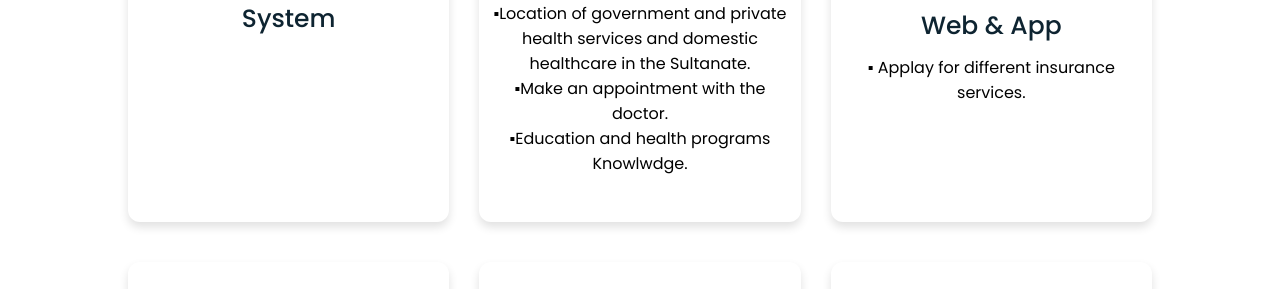
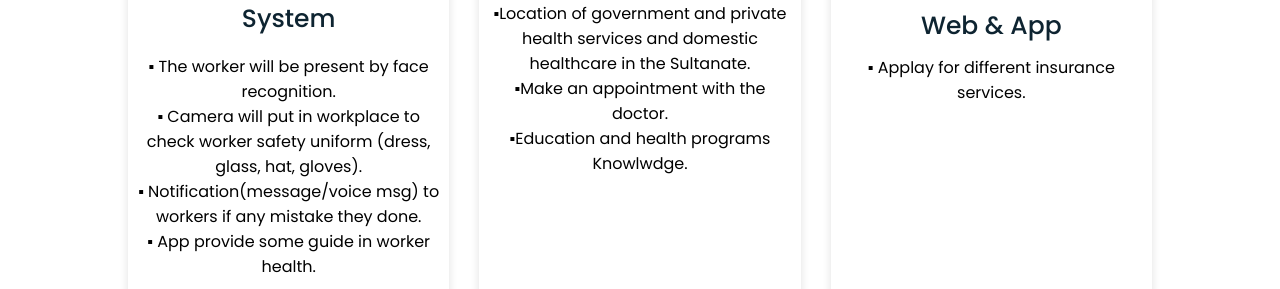
Before and after one commit to SaharAlhabsi/Profile, a plain HTML site: page index.html in a window 1280 px wide. Shown: the part 1882-2171 px from the top of the page. Drawn offline with Linux system fonts and the light colour scheme.

Commit message:
Update index.html

```diff
--- a/index.html
+++ b/index.html
@@ -87,7 +87,9 @@
                         <img class="card-img-top" src="images/helmet.jpg" /></div>
 
                     <div class="topic">AI Workplace Safety System</div>
-                    <p></p>
+                    <p class="card-text">
+                        ▪ The worker will be present by face recognition.<br/> ▪ Camera will put in workplace to check worker safety uniform (dress, glass, hat, gloves).<br> ▪ Notification(message/voice msg) to workers if any mistake they done.<br/> ▪
+                        App provide some guide in worker health. </p>
                 </div>
                 <div class="box">
                     <div class="card-img ">
```
